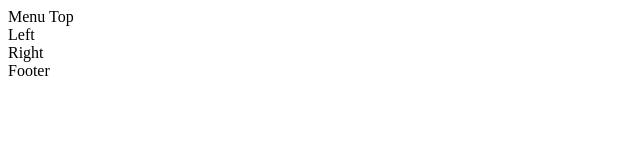
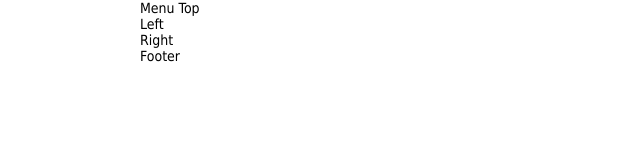
Before and after one commit to vinhvanle/vinhvanle.github.io, a plain HTML site: page index.html in a window 1280 px wide. Shown: the whole page, without its empty margins (0-640 px from the left). Drawn offline with Linux system fonts and the light colour scheme; files that its build step writes are made by us from their sources.

Commit message:
create css file and set body style

```diff
--- a/index.html
+++ b/index.html
@@ -1,6 +1,7 @@
 <html>
     <head>
-        <title></title>
+        <title>Layout 1</title>
+        <link rel="stylesheet" type="text/css" href="css/style.css" />
     </head>
     <body>
         <div id="menu_top">Menu Top</div>
--- /dev/null
+++ b/style.css
@@ -0,0 +1,10 @@
+body{
+    font-family: Tahoma;
+    font-size: 14px;
+    width: 1000px;
+    margin: 0px auto;
+}
+#menu_top {
+    background : 0000
+
+}
```
